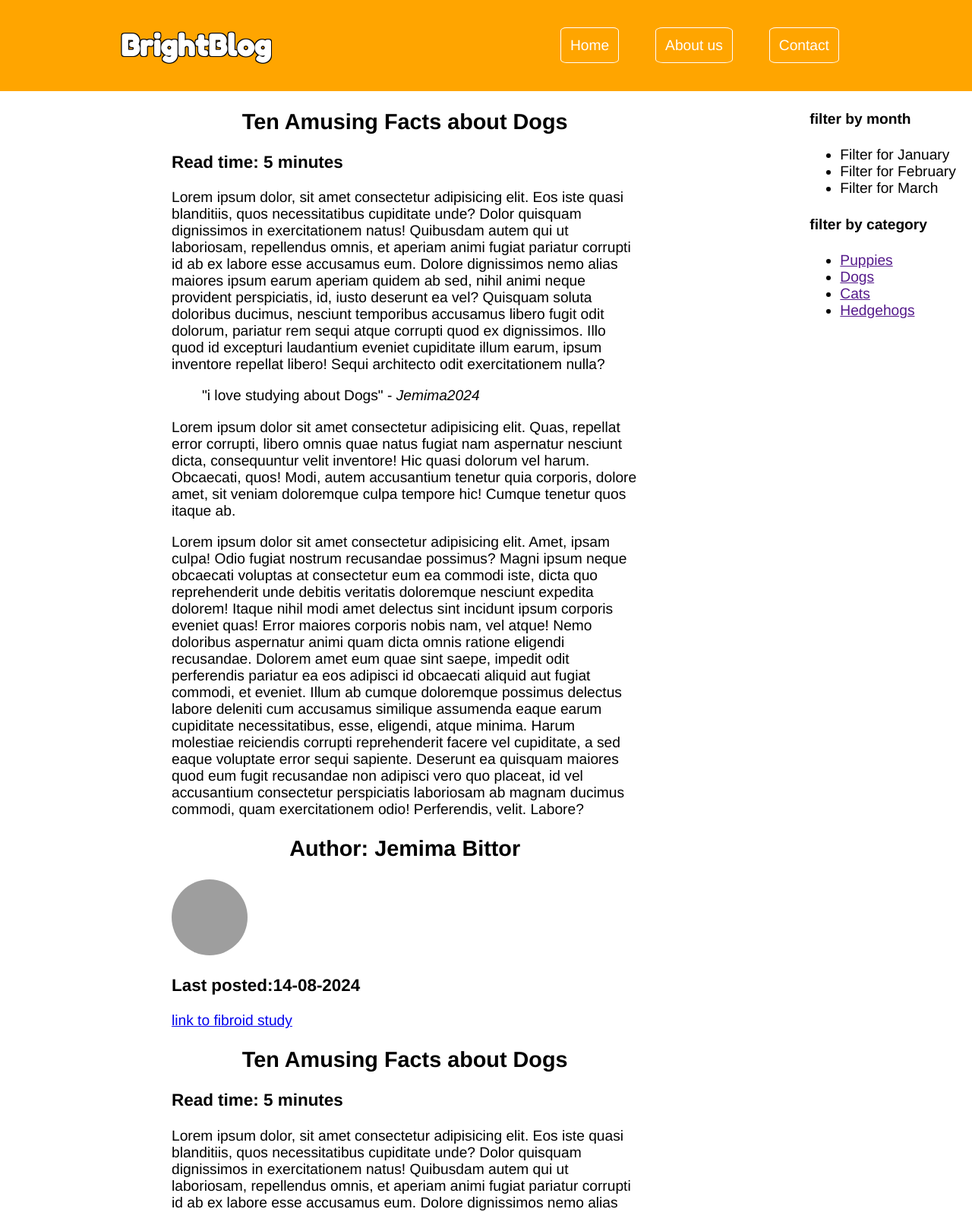
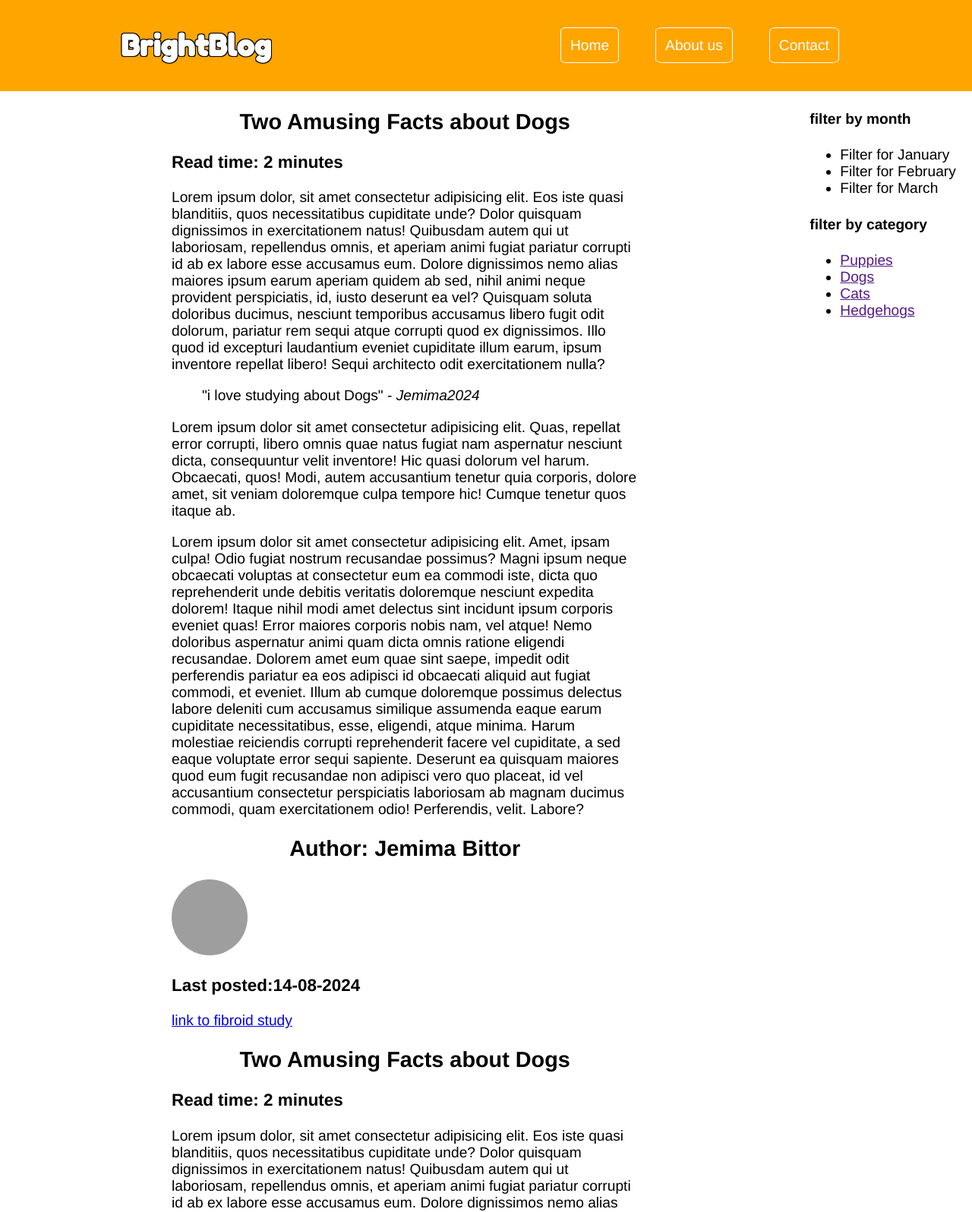
Before and after one commit to JemimaB1999/JemimaB1999.github.io, a plain HTML site: page index.html in a window 1280 px wide. Shown: the top 1596 px of the page at 76% size. Drawn offline with Linux system fonts and the light colour scheme; no server answers; grey boxes are pictures that could not be loaded.

Commit message:
Update index.html

```diff
--- a/index.html
+++ b/index.html
@@ -34,8 +34,8 @@
             <article>
                 <header>
                     <!-- article header goes here -->
-                    <h2>Ten Amusing Facts about Dogs</h2>
-                    <h3>Read time: 5 minutes</h3>
+                    <h2>Two Amusing Facts about Dogs</h2>
+                    <h3>Read time: 2 minutes</h3>
                 </header>
                 <main>
                     <p>Lorem ipsum dolor, sit amet consectetur adipisicing elit. Eos iste quasi blanditiis, quos necessitatibus cupiditate unde? Dolor quisquam dignissimos in exercitationem natus! Quibusdam autem qui ut laboriosam, repellendus omnis, et aperiam animi fugiat pariatur corrupti id ab ex labore esse accusamus eum. Dolore dignissimos nemo alias maiores ipsum earum aperiam quidem ab sed, nihil animi neque provident perspiciatis, id, iusto deserunt ea vel? Quisquam soluta doloribus ducimus, nesciunt temporibus accusamus libero fugit odit dolorum, pariatur rem sequi atque corrupti quod ex dignissimos. Illo quod id excepturi laudantium eveniet cupiditate illum earum, ipsum inventore repellat libero! Sequi architecto odit exercitationem nulla?</p>
@@ -55,8 +55,8 @@
              <article>
                 <header>
                     <!-- article header goes here -->
-                    <h2>Ten Amusing Facts about Dogs</h2>
-                    <h3>Read time: 5 minutes</h3>
+                    <h2>Two Amusing Facts about Dogs</h2>
+                    <h3>Read time: 2 minutes</h3>
                 </header>
                 <main>
                     <p>Lorem ipsum dolor, sit amet consectetur adipisicing elit. Eos iste quasi blanditiis, quos necessitatibus cupiditate unde? Dolor quisquam dignissimos in exercitationem natus! Quibusdam autem qui ut laboriosam, repellendus omnis, et aperiam animi fugiat pariatur corrupti id ab ex labore esse accusamus eum. Dolore dignissimos nemo alias maiores ipsum earum aperiam quidem ab sed, nihil animi neque provident perspiciatis, id, iusto deserunt ea vel? Quisquam soluta doloribus ducimus, nesciunt temporibus accusamus libero fugit odit dolorum, pariatur rem sequi atque corrupti quod ex dignissimos. Illo quod id excepturi laudantium eveniet cupiditate illum earum, ipsum inventore repellat libero! Sequi architecto odit exercitationem nulla?</p>
```
